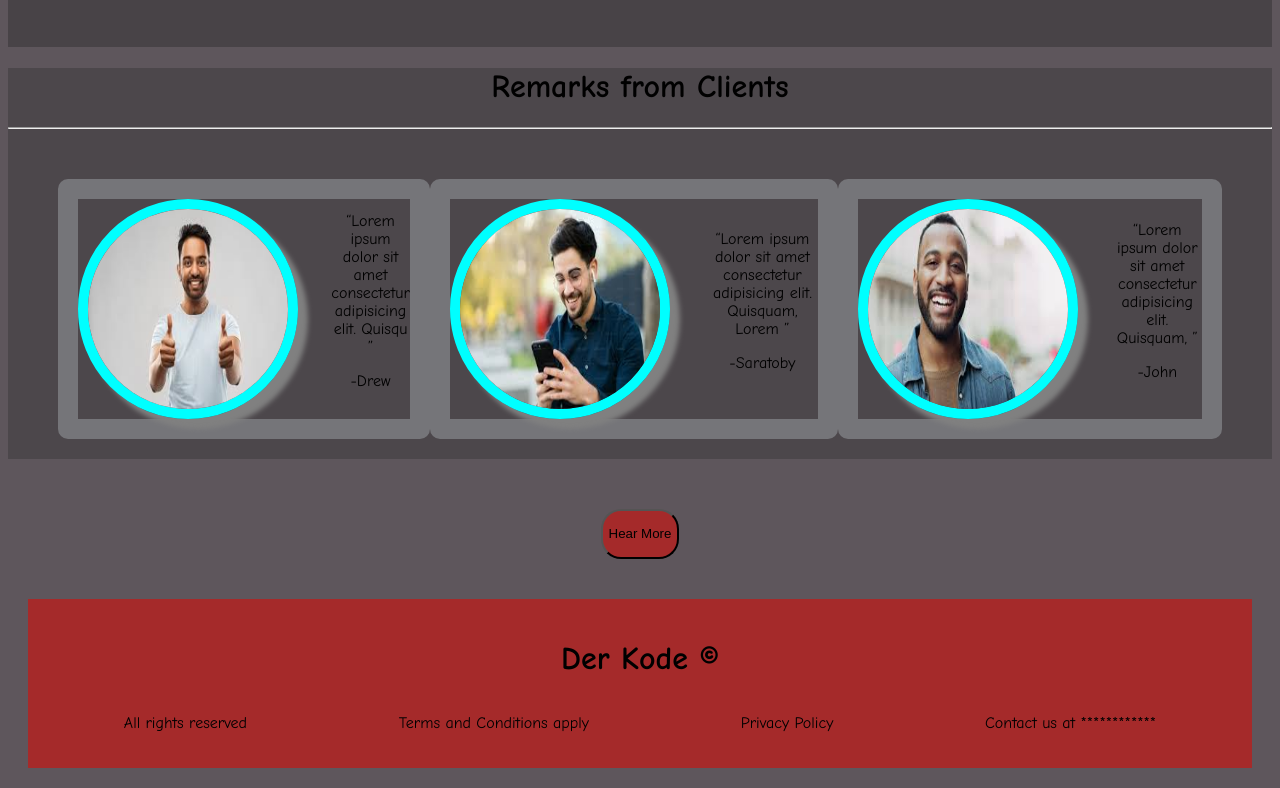
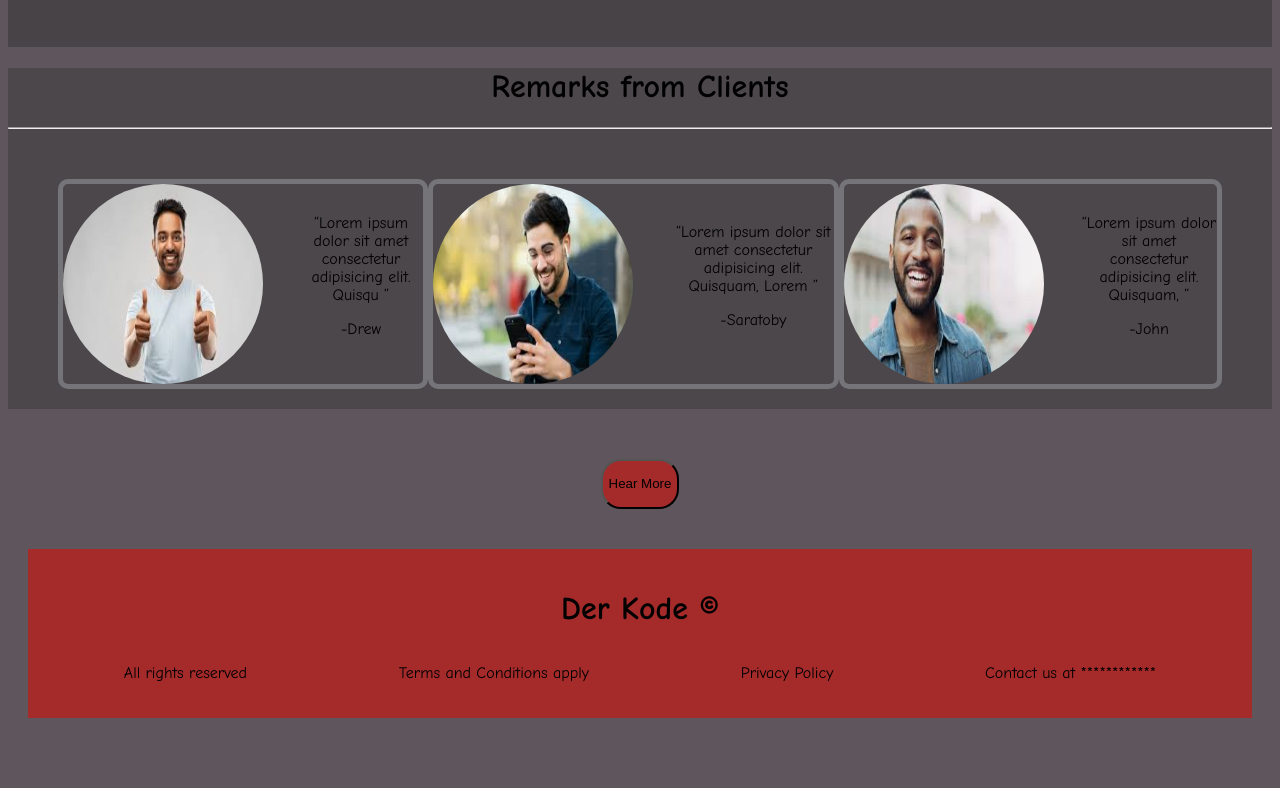
Before and after one commit to Ekwplxrize/WDD025, a plain HTML site: page index.html in a window 1280 px wide. Shown: the part 2980-3768 px from the top of the page. After the commit the page ends 3718 px from the top, so only its background shows below. Drawn offline with Linux system fonts and the light colour scheme.

Commit message:
added style

```diff
--- a/STYLE/style.css
+++ b/STYLE/style.css
@@ -16,8 +16,7 @@ border-color: aqua;}
     width: 200px;
     height: 200px;
     border-radius: 50%;
-    border: 10px solid aqua;
-    box-shadow: 10px 10px 5px grey;
+
 }
 .main-rem div{
     gap: 10%;
--- a/index.html
+++ b/index.html
@@ -172,7 +172,7 @@ Facilis accusantium mollitia eum velit sunt voluptas nisi, adipisci debitis expl
     <div class="main-rem">
         <figure>
 
-              <div style="border: 20px solid rgb(117, 117, 121);  border-radius: 10px; box-shadow: 20px; display: flex; justify-content: center; align-items: center;">
+              <div style="border: 5px solid rgb(117, 117, 121);  border-radius: 10px; box-shadow: 20px; display: flex; justify-content: center; align-items: center;">
                 <img src="happy person 3.jpeg" alt="client">
             <figcaption><q>Lorem ipsum dolor sit amet consectetur adipisicing elit. Quisqu </q>
         <p>-Drew</p>
@@ -180,14 +180,14 @@ Facilis accusantium mollitia eum velit sunt voluptas nisi, adipisci debitis expl
    </div>
 
 
-            <div style="border: 20px solid rgb(117, 117, 121);  border-radius: 10px; box-shadow: 20px; display: flex; justify-content: center; align-items: center;">
+            <div style="border: 5px solid rgb(117, 117, 121);  border-radius: 10px; box-shadow: 20px; display: flex; justify-content: center; align-items: center;">
             <img src="happyy person 2.jpeg" alt="client">
             <figcaption><q>Lorem ipsum dolor sit amet consectetur adipisicing elit. Quisquam, Lorem </q>
         <p>-Saratoby</p>
         </figcaption>
     </div>
 
-   <div style="border: 20px solid rgb(117, 117, 121);  border-radius: 10px; box-shadow: 20px; display: flex; justify-content: center; align-items: center;">
+   <div style="border: 5px solid rgb(117, 117, 121);  border-radius: 10px; box-shadow: 20px; display: flex; justify-content: center; align-items: center;">
 
     <img src="happy person 1.jpeg" alt="client">
             <figcaption><q>Lorem ipsum dolor sit amet consectetur adipisicing elit. Quisquam, </q>
```
